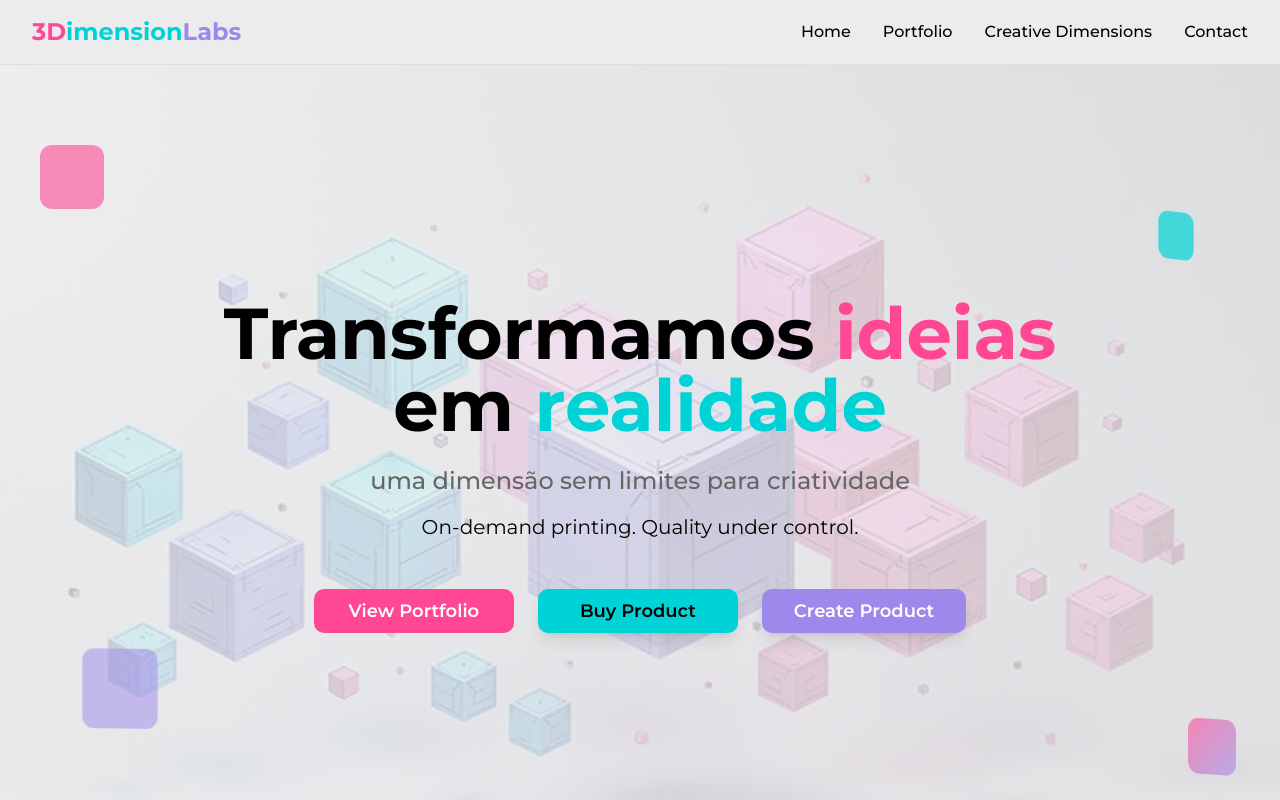
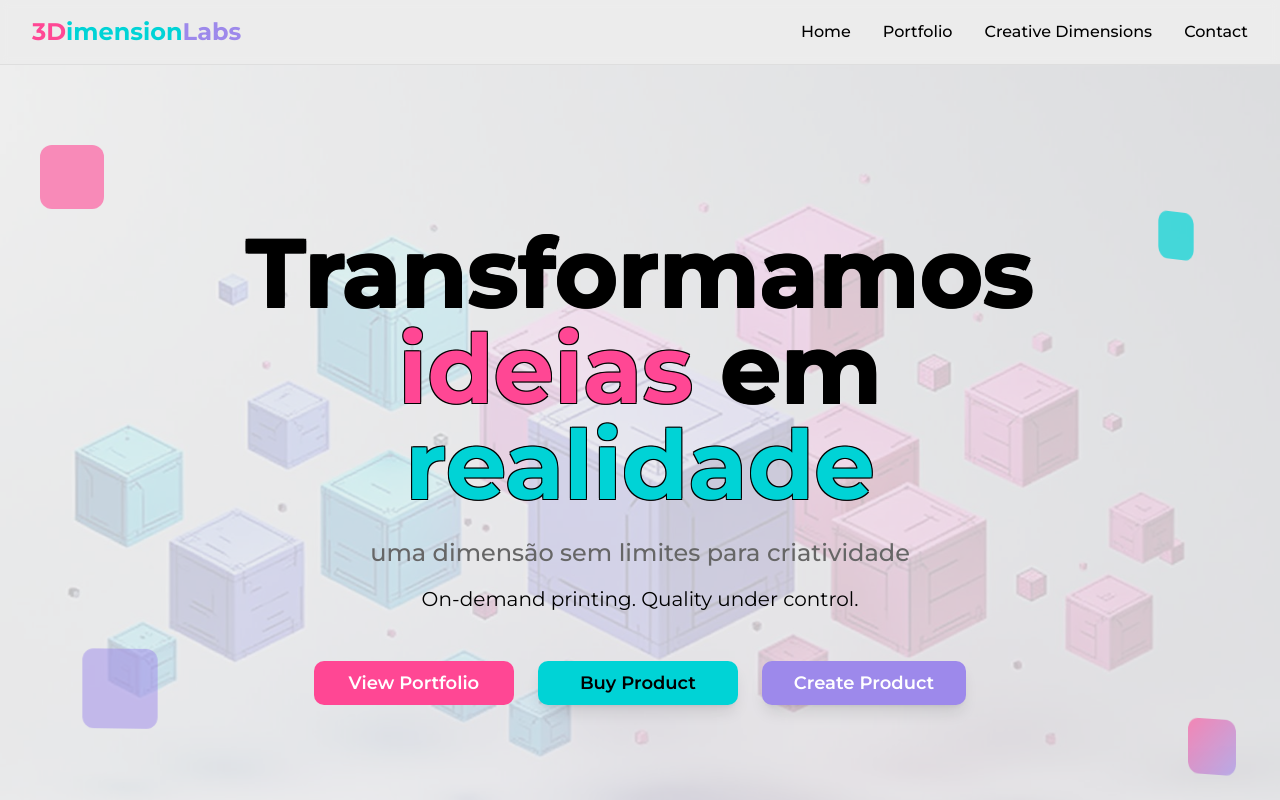
Before and after one commit to lapixlazuli/cube-craft-gallery-website, a React (Vite) app: page / in a window 1280 px wide. Shown: the top 800 px of the page. Built offline with nearby package versions, Linux system fonts and the light colour scheme.

Commit message:
Increase hero title size and add black outline

```diff
--- a/src/components/Hero.tsx
+++ b/src/components/Hero.tsx
@@ -25,7 +25,7 @@ const Hero = () => {
       <div className="container mx-auto px-4 sm:px-6 lg:px-8 text-center relative z-10">
         <div className="max-w-4xl mx-auto animate-fade-in-up">
           {/* Main Headline */}
-          <h1 className="text-5xl md:text-7xl font-bold font-montserrat mb-6 leading-tight">
+          <h1 className="text-6xl md:text-8xl font-bold font-montserrat mb-6 leading-tight text-outline-black">
             Transformamos <span className="text-neon-pink">ideias</span> em{" "}
             <span className="text-neon-cyan">realidade</span>
           </h1>
--- a/src/index.css
+++ b/src/index.css
@@ -209,3 +209,13 @@
 .animate-fade-in-up {
   animation: fadeInUp 0.6s ease-out;
 }
+
+@layer utilities {
+  .text-outline-black {
+    text-shadow:
+      -1px -1px 0 #000,
+      1px -1px 0 #000,
+      -1px 1px 0 #000,
+      1px 1px 0 #000;
+  }
+}
```
